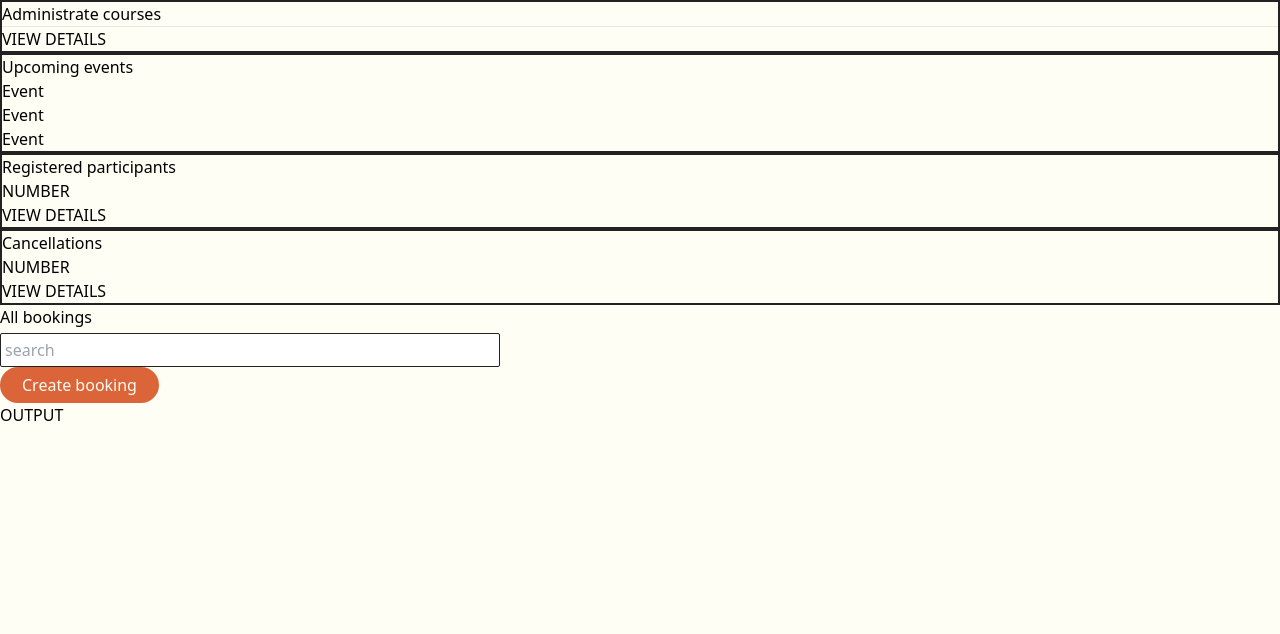
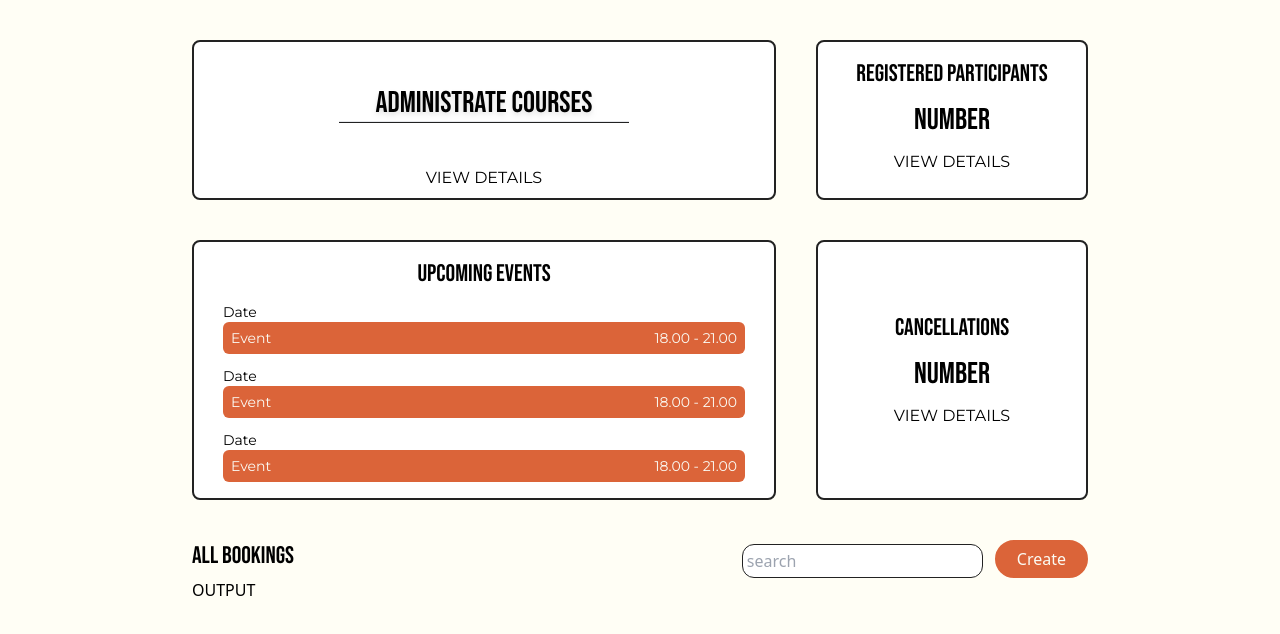
Before and after one commit to Nico-Harms/advanced-web-development, a React app: page /admin in a window 1280 px wide. Shown: the top 634 px of the page. Built offline with nearby package versions, Linux system fonts and the light colour scheme; the HTML template or start-up script is replaced by a standard one.

Commit message:
admin page css

```diff
--- a/src/components/interactions/GenInput.jsx
+++ b/src/components/interactions/GenInput.jsx
@@ -2,7 +2,7 @@ export default function GenInput(props) {
 
   function inputStyle() {
     if (props.inputStyle === "primaryInput") {
-      return "border-[1px] border-off-black py-1 px-1 rounded-sm w-[300px] lg:w-[500px]";
+      return "border-[1px] border-off-black py-1 px-1 rounded-sm w-[100%] rounded-xl";
     } else if (props.inputStyle === "secondaryInput") {
       return "border-[1px] border-prime-orange py-1 px-1";
     }
--- a/src/pages/adminpages/AdminPage.jsx
+++ b/src/pages/adminpages/AdminPage.jsx
@@ -12,41 +12,63 @@ export default function Adminpage() {
 
 
   return (
-    <main>
-      <section>
-        <div>
-          <div onClick={handleNavigate} className="border-2 border-off-black">
-            <div >
-              <h3>Administrate courses</h3>
+    <main className="md:px-10">
+      <section className="my-10 flex flex-col gap-5 md:grid md:grid-cols-3 md:gap-10 md:max-w-4xl md:mx-auto" >
+        <div className="flex flex-col gap-5 md:col-span-2 md:gap-10 ">
+          <div onClick={handleNavigate} className="bg-white w-4/5 mx-auto border-2 border-off-black h-40 rounded-lg flex flex-col md:w-[100%]">
+            <div className=" flex flex-col justify-center h-[100%]" >
+              <h3 className=" font-bebas text-3xl self-center drop-shadow-md">Administrate courses</h3>
+              <hr className=" w-[50%] mx-auto h-[2px] bg-off-black" />
             </div>
-            <hr />
-            <p>VIEW DETAILS</p>
+            <p className=" font-mont self-center mb-2">VIEW DETAILS</p>
           </div>
-          <div className="border-2 border-off-black">
-            <h3>Upcoming events</h3>
-            <div>Event</div>
-            <div>Event</div>
-            <div>Event</div>
+          <div className="border-2 border-off-black bg-white w-4/5 mx-auto flex flex-col gap-3 rounded-lg py-4 md:w-[100%]">
+            <h3 className="font-bebas text-center text-2xl">Upcoming events</h3>
+            <div className="font-mont flex flex-col w-[90%] mx-auto text-sm">
+              <p>Date</p>
+              <div className="font-mont text-sm bg-prime-orange w-[100%] h-8 rounded-md text-off-white flex justify-between items-center px-2">
+                <div className="">Event</div>
+                <div className="">18.00 - 21.00</div>
+              </div>
+            </div>
+            <div className="font-mont flex flex-col w-[90%] mx-auto text-sm">
+              <p>Date</p>
+              <div className="font-mont text-sm bg-prime-orange w-[100%] h-8 rounded-md text-off-white flex justify-between items-center px-2">
+                <div className="">Event</div>
+                <div className="">18.00 - 21.00</div>
+              </div>
+            </div>
+            <div className="font-mont flex flex-col w-[90%] mx-auto text-sm">
+              <p>Date</p>
+              <div className="font-mont text-sm bg-prime-orange w-[100%] h-8 rounded-md text-off-white flex justify-between items-center px-2">
+                <div className="">Event</div>
+                <div className="">18.00 - 21.00</div>
+              </div>
+            </div>
           </div>
         </div>
-        <div>
-          <div className="border-2 border-off-black">
-            <h3>Registered participants</h3>
-            <span>NUMBER</span>
-            <p>VIEW DETAILS</p>
+        <div className="flex flex-col gap-5 md:gap-10">
+          <div className="border-2 border-off-black bg-white w-4/5 mx-auto flex flex-col gap-3 rounded-lg py-4 items-center h-40 md:w-[100%]">
+            <h3 className="font-bebas text-2xl">Registered participants</h3>
+            <span className="font-bebas text-3xl">NUMBER</span>
+            <p className="font-mont mb-2">VIEW DETAILS</p>
           </div>
-          <div className="border-2 border-off-black">
-            <h3>Cancellations</h3>
-            <span>NUMBER</span>
-            <p>VIEW DETAILS</p>
+          <div className="border-2 border-off-black bg-white w-4/5 mx-auto flex flex-col gap-3 rounded-lg py-4 items-center md:w-[100%] md:h-[100%] md:justify-center">
+            <h3 className="font-bebas text-2xl">Cancellations</h3>
+            <span className="font-bebas text-3xl">NUMBER</span>
+            <p className="font-mont">VIEW DETAILS</p>
           </div>
         </div>
       </section>
-      <section>
-        <div>
-          <h6>All bookings</h6>
-          <GenInput inputType="search" inputPlaceholder="search" inputStyle="primaryInput" />
-          <GenBtn content="Create booking" btnType="primaryBtn" />
+      <section className="w-4/5 mx-auto md:max-w-4xl">
+        <div className="flex flex-col justify-between sm:flex-row">
+          <h6 className="font-bebas text-2xl">All bookings</h6>
+          <div className="flex gap-3">
+            <div className="">
+              <GenInput inputType="search" inputPlaceholder="search" inputStyle="primaryInput" />
+            </div>
+            <GenBtn content="Create" btnType="primaryBtn" />
+          </div>
         </div>
         <div>OUTPUT</div>
       </section>
```
